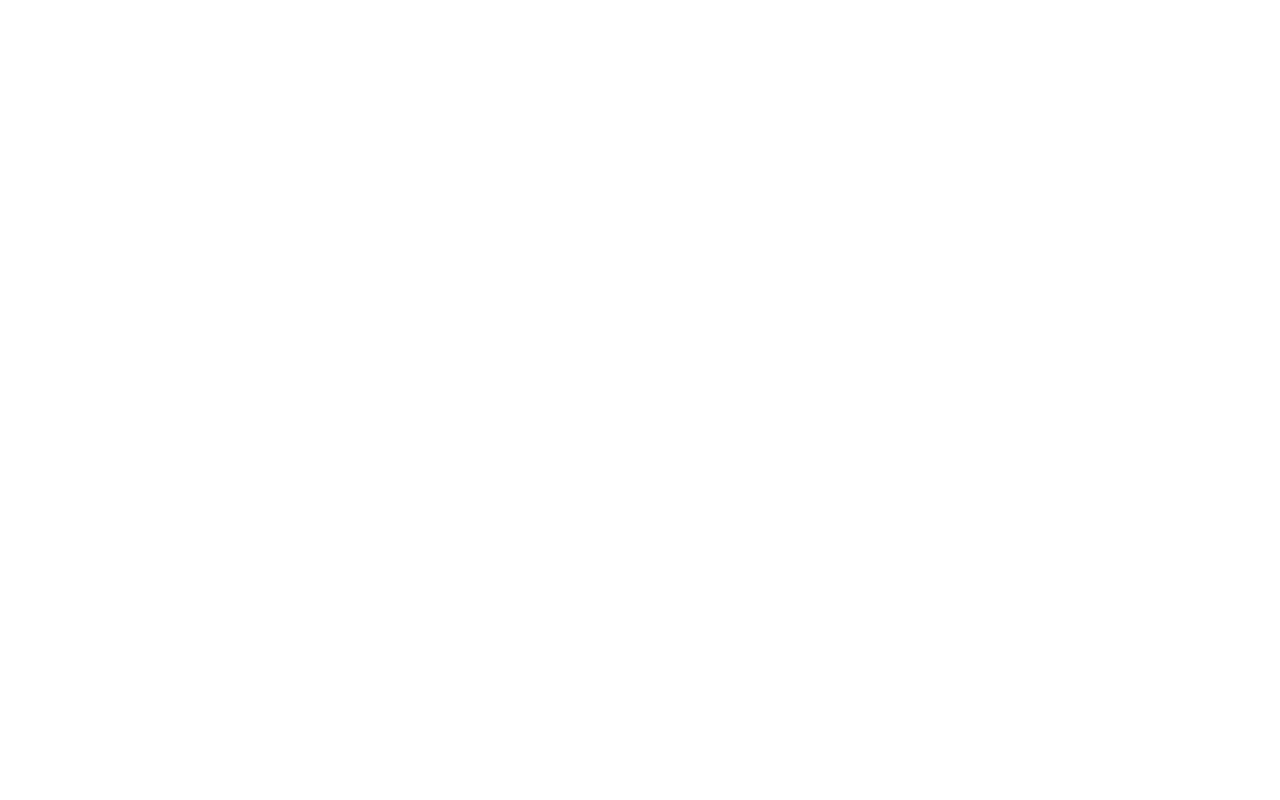
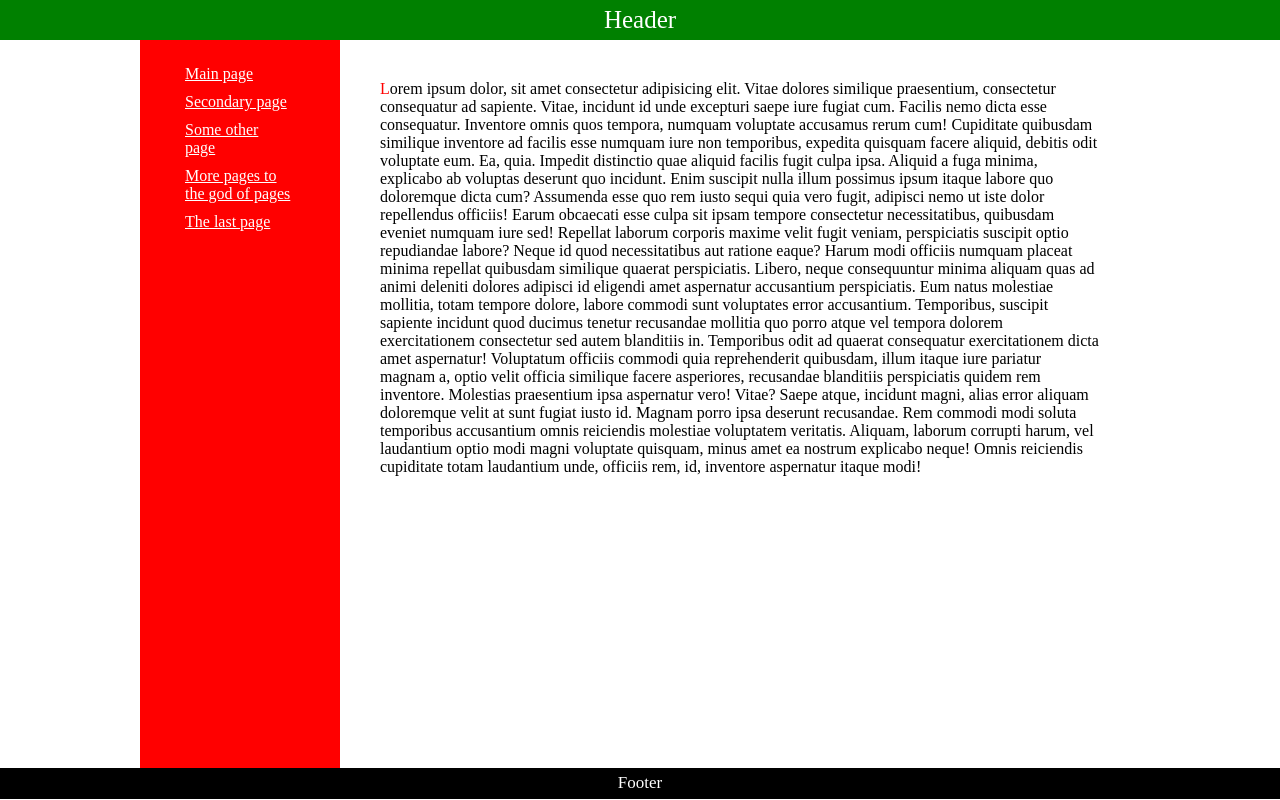
Before and after one commit to TimofeyTyulenin/931901.tyulenin.timofey.lab1, a plain HTML site: page index.html in a window 1280 px wide. Drawn offline with Linux system fonts and the light colour scheme.

Commit message:
new html

```diff
--- a/index.html
+++ b/index.html
@@ -8,6 +8,29 @@
     <link rel="stylesheet" href="/css/style.css">
 </head>
 <body>
+    <div class="header">Header</div>
+<div class="content">
+    <div class="aside">
+        <ul>
+            <a href="#">Main page</a>
+            <a href="#">Secondary page</a>
+            <a href="#">Some other page</a>
+            <a href="#">More pages to the god of pages</a>
+            <a href="#">The last page</a>
+        </ul>
+    </div>
+    <div class="text"><span>L</span>orem ipsum dolor, sit amet consectetur adipisicing elit. Vitae dolores similique praesentium, consectetur consequatur ad sapiente. Vitae, incidunt id unde excepturi saepe iure fugiat cum. Facilis nemo dicta esse consequatur.
+    Inventore omnis quos tempora, numquam voluptate accusamus rerum cum! Cupiditate quibusdam similique inventore ad facilis esse numquam iure non temporibus, expedita quisquam facere aliquid, debitis odit voluptate eum. Ea, quia.
+    Impedit distinctio quae aliquid facilis fugit culpa ipsa. Aliquid a fuga minima, explicabo ab voluptas deserunt quo incidunt. Enim suscipit nulla illum possimus ipsum itaque labore quo doloremque dicta cum?
+    Assumenda esse quo rem iusto sequi quia vero fugit, adipisci nemo ut iste dolor repellendus officiis! Earum obcaecati esse culpa sit ipsam tempore consectetur necessitatibus, quibusdam eveniet numquam iure sed!
+    Repellat laborum corporis maxime velit fugit veniam, perspiciatis suscipit optio repudiandae labore? Neque id quod necessitatibus aut ratione eaque? Harum modi officiis numquam placeat minima repellat quibusdam similique quaerat perspiciatis.
+    Libero, neque consequuntur minima aliquam quas ad animi deleniti dolores adipisci id eligendi amet aspernatur accusantium perspiciatis. Eum natus molestiae mollitia, totam tempore dolore, labore commodi sunt voluptates error accusantium.
+    Temporibus, suscipit sapiente incidunt quod ducimus tenetur recusandae mollitia quo porro atque vel tempora dolorem exercitationem consectetur sed autem blanditiis in. Temporibus odit ad quaerat consequatur exercitationem dicta amet aspernatur!
+    Voluptatum officiis commodi quia reprehenderit quibusdam, illum itaque iure pariatur magnam a, optio velit officia similique facere asperiores, recusandae blanditiis perspiciatis quidem rem inventore. Molestias praesentium ipsa aspernatur vero! Vitae?
+    Saepe atque, incidunt magni, alias error aliquam doloremque velit at sunt fugiat iusto id. Magnam porro ipsa deserunt recusandae. Rem commodi modi soluta temporibus accusantium omnis reiciendis molestiae voluptatem veritatis.
+    Aliquam, laborum corrupti harum, vel laudantium optio modi magni voluptate quisquam, minus amet ea nostrum explicabo neque! Omnis reiciendis cupiditate totam laudantium unde, officiis rem, id, inventore aspernatur itaque modi!</div>
 
+</div>
+    <footer class="footer">Footer</footer>
 </body>
 </html>
```
